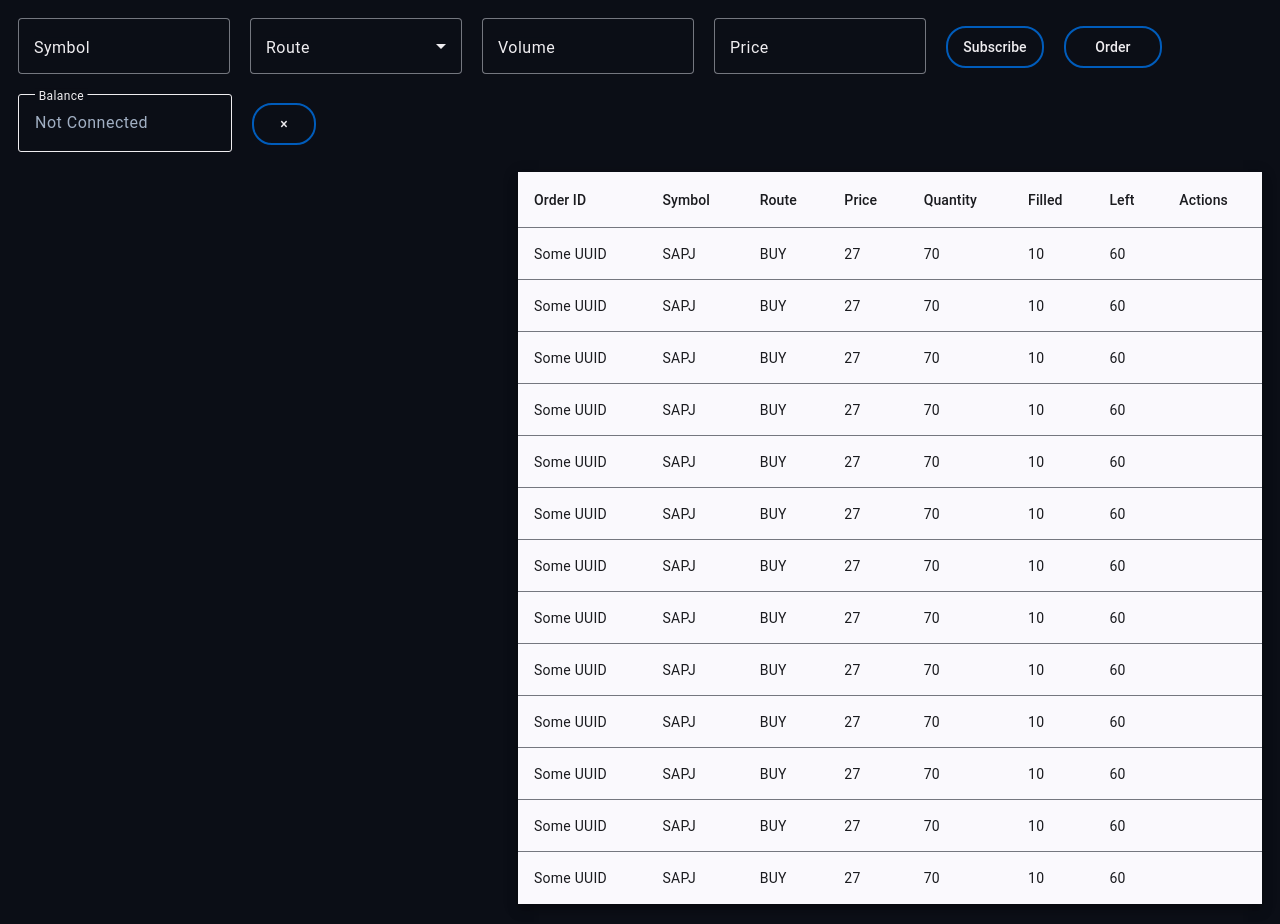
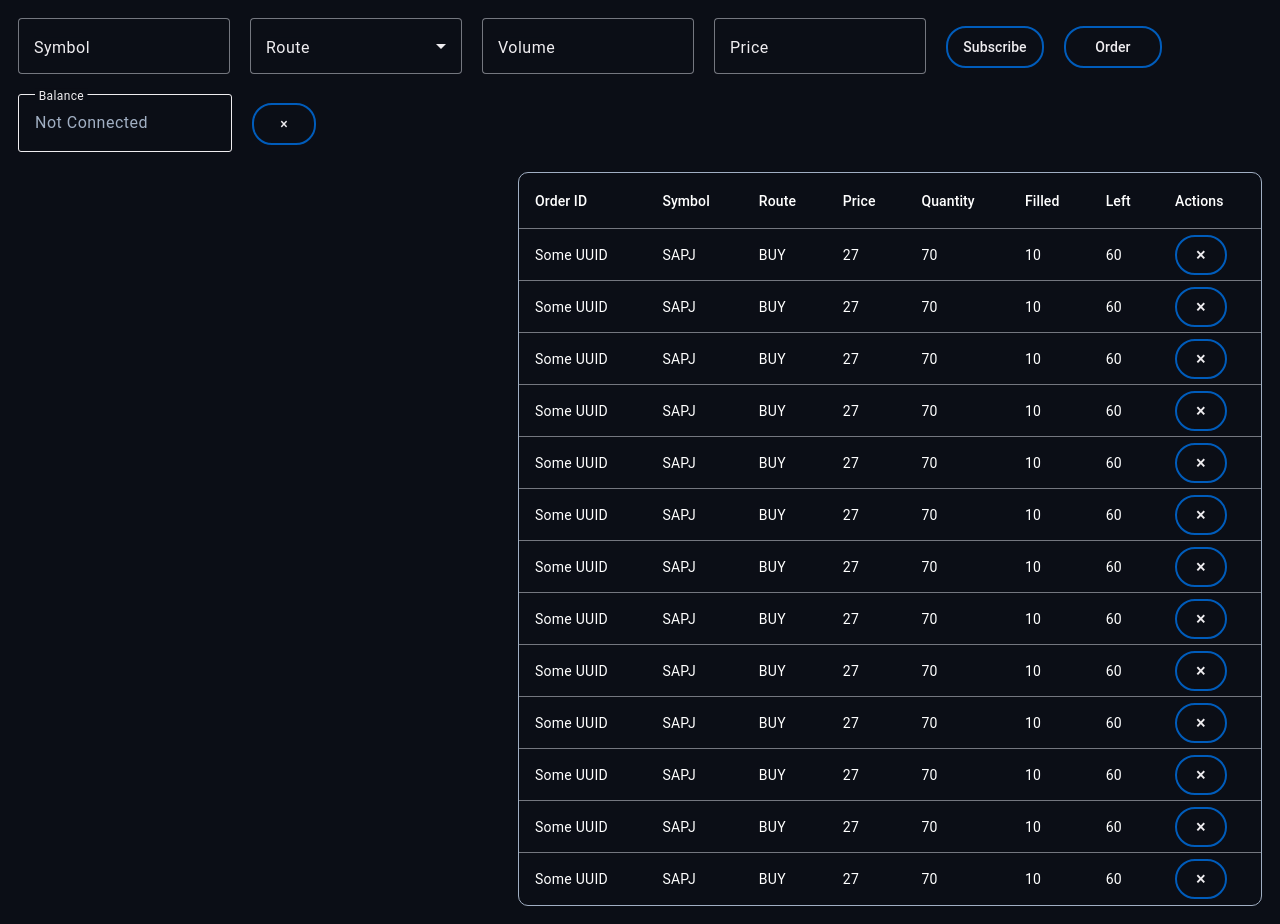
Before and after one commit to gsaukov/potok, an Angular app in the folder client/: page / in a window 1280 px wide. Built offline with nearby package versions, Linux system fonts and the light colour scheme; no server answers.

Commit message:
orders table styling and actions

```diff
--- a/client/src/app/main-page/trade-desc/orders/orders.component.html
+++ b/client/src/app/main-page/trade-desc/orders/orders.component.html
@@ -1,4 +1,4 @@
-<table mat-table [dataSource]="dataSource" class="mat-elevation-z8">
+<table mat-table [dataSource]="dataSource">
   <ng-container matColumnDef="UUID">
     <th mat-header-cell *matHeaderCellDef> Order ID </th>
     <td mat-cell *matCellDef="let order"> {{order.uuid}} </td>
@@ -35,7 +35,9 @@
 
   <ng-container matColumnDef="Actions">
     <th mat-header-cell *matHeaderCellDef> Actions </th>
-    <td mat-cell *matCellDef="let order">    </td>
+    <td mat-cell *matCellDef="let order">
+      <button mat-stroked-button (click)="cancelOrder()" style="font-size: 1.3em; width: 1em! important;min-width: unset!important;">&times;</button>
+    </td>
   </ng-container>
 
   <tr mat-header-row *matHeaderRowDef="displayedColumns"></tr>
--- a/client/src/app/main-page/trade-desc/orders/orders.component.ts
+++ b/client/src/app/main-page/trade-desc/orders/orders.component.ts
@@ -1,11 +1,12 @@
 import { Component } from '@angular/core';
 import { OrderConfirmation } from '../../../services/socket.schema';
 import { MatTableModule } from '@angular/material/table';
+import { MatButtonModule } from '@angular/material/button';
 
 @Component({
   selector: 'app-orders',
   standalone: true,
-  imports: [MatTableModule],
+  imports: [MatTableModule, MatButtonModule],
   templateUrl: './orders.component.html',
   styleUrl: './orders.component.scss'
 })
@@ -30,6 +31,10 @@ export class OrdersComponent {
       {symbol: 'SAPJ', route: 'BUY', uuid: 'Some UUID', val: 27, volume: 60, active: true, originalVolume: 70, account: 'some acc', blockedPrice: -1, timestamp: "123123434324"},
       {symbol: 'SAPJ', route: 'BUY', uuid: 'Some UUID', val: 27, volume: 60, active: true, originalVolume: 70, account: 'some acc', blockedPrice: -1, timestamp: "123123434324"},
     ]
+  }
+
+  cancelOrder() {
+
   }
 
   addOrderToTable(newOrder: OrderConfirmation) {
--- a/client/src/styles.scss
+++ b/client/src/styles.scss
@@ -20,6 +20,10 @@ body {
   --mat-option-label-text-color: #a1afc3;
 
   --mdc-outlined-button-label-text-color: #efedf0;
+
+  --mat-table-background-color: transparent;
+  --mat-table-header-headline-color: white;
+  --mat-table-row-item-label-text-color: white;
 }
 
 .mat-mdc-select-panel {
@@ -46,3 +50,8 @@ body {
   border: 1px solid #efedf0 !important;
   border-radius: 3px !important;
 }
+
+.mat-mdc-table {
+  border: 1px solid #a1afc3 !important;
+  border-radius: 10px !important;
+}
```
